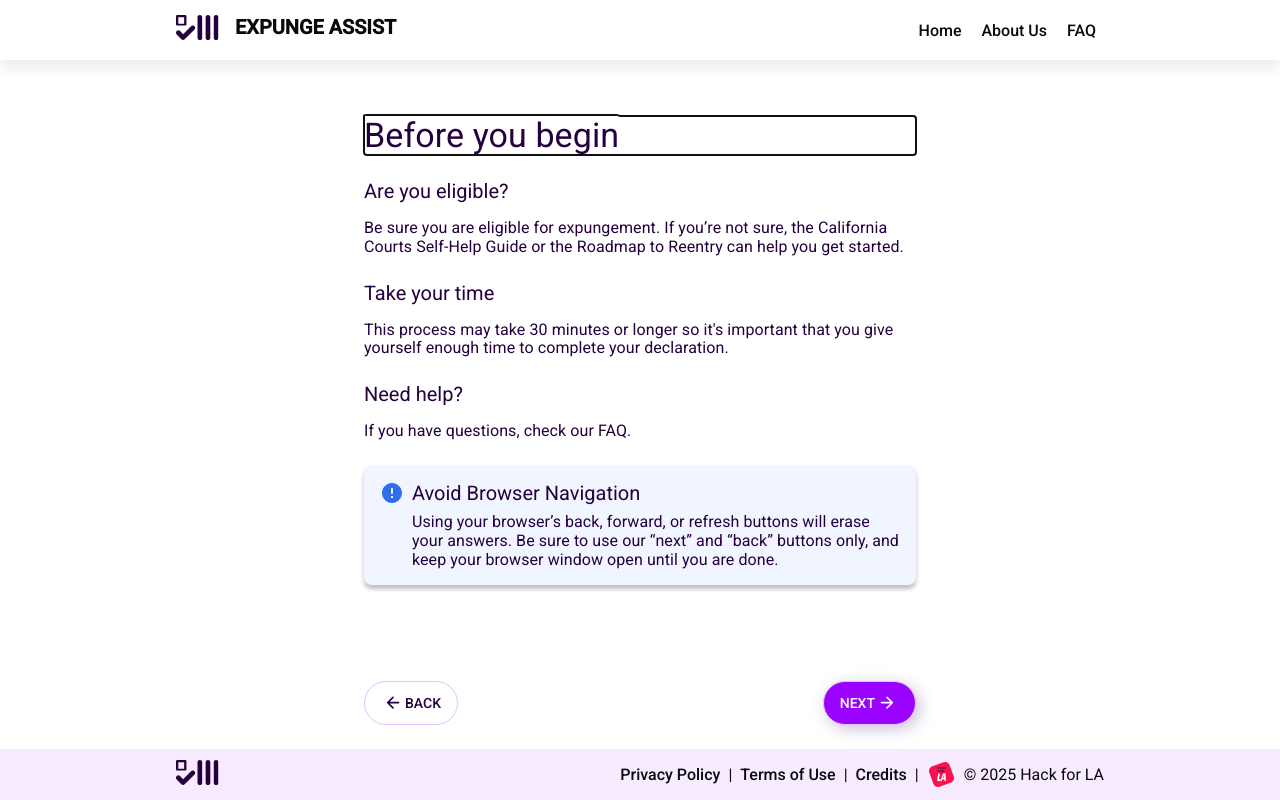
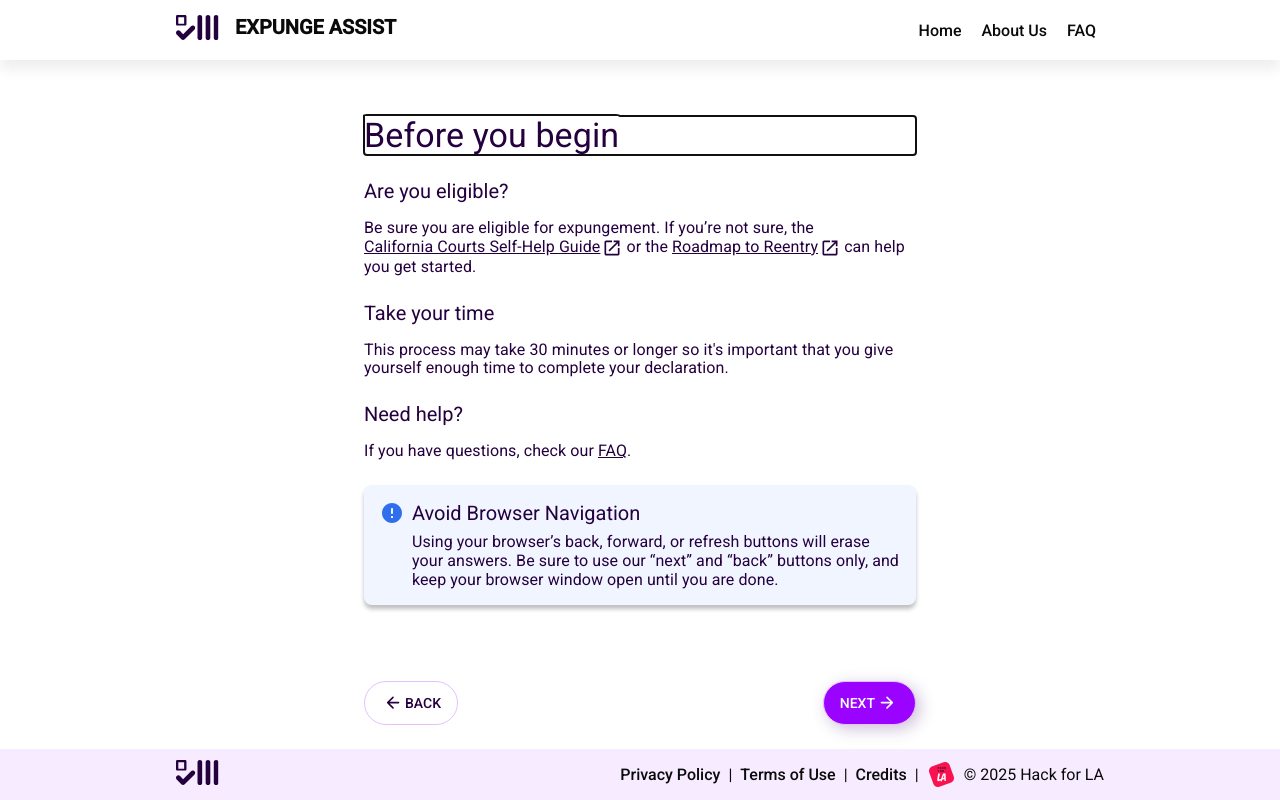
Before and after one commit to hackforla/expunge-assist, a React (Create React App) app in the folder products/statement-generator/: page /before-you-begin in a window 1280 px wide. Built offline with nearby package versions, Linux system fonts and the light colour scheme.

Commit message:
add DynamicText component to BYB page

```diff
--- a/products/statement-generator/src/pages-form/BeforeYouBegin.tsx
+++ b/products/statement-generator/src/pages-form/BeforeYouBegin.tsx
@@ -4,6 +4,8 @@ import { makeStyles, createStyles } from '@material-ui/core';
 
 import ContentContainer from 'components-layout/ContentContainer';
 import FlowNavigation from 'components-layout/FlowNavigation';
+import DynamicText from 'components/DynamicText';
+
 import ErrorRoundedIcon from '@material-ui/icons/ErrorRounded';
 
 const useStyles = makeStyles(({ palette, breakpoints }) =>
@@ -110,37 +112,25 @@ const BeforeYouBegin = () => {
       </h3>
 
       <h6>{t('before_you_begin_page.sectionTitle1')}</h6>
-      <p
-        /* eslint-disable-next-line  react/no-danger */
-        dangerouslySetInnerHTML={{
-          __html: t('before_you_begin_page.sectionParagraph1'),
-        }}
-      />
+      <p>
+        <DynamicText i18nkey='before_you_begin_page.sectionParagraph1' />
+      </p>
       <h6>{t('before_you_begin_page.sectionTitle2')}</h6>
-      <p
-        /* eslint-disable-next-line  react/no-danger */
-        dangerouslySetInnerHTML={{
-          __html: t('before_you_begin_page.sectionParagraph2'),
-        }}
-      />
+      <p>
+        <DynamicText i18nkey='before_you_begin_page.sectionParagraph2' />
+      </p>
       <h6>{t('before_you_begin_page.sectionTitle3')}</h6>
-      <p
-        /* eslint-disable-next-line  react/no-danger */
-        dangerouslySetInnerHTML={{
-          __html: t('before_you_begin_page.sectionParagraph3'),
-        }}
-      />
+      <p>
+        <DynamicText i18nkey='before_you_begin_page.sectionParagraph3' />
+      </p>
       <div className={classes.alert}>
         <span>
           <ErrorRoundedIcon style={{ color: '#2F6FED' }} />
         </span>
         <h6>{t('before_you_begin_page.sectionTitle4')}</h6>
-        <p
-          /* eslint-disable-next-line  react/no-danger */
-          dangerouslySetInnerHTML={{
-            __html: t('before_you_begin_page.sectionParagraph4'),
-          }}
-        />
+        <p>
+          <DynamicText i18nkey='before_you_begin_page.sectionParagraph4' />
+        </p>
       </div>
       <FlowNavigation />
     </ContentContainer>
```
